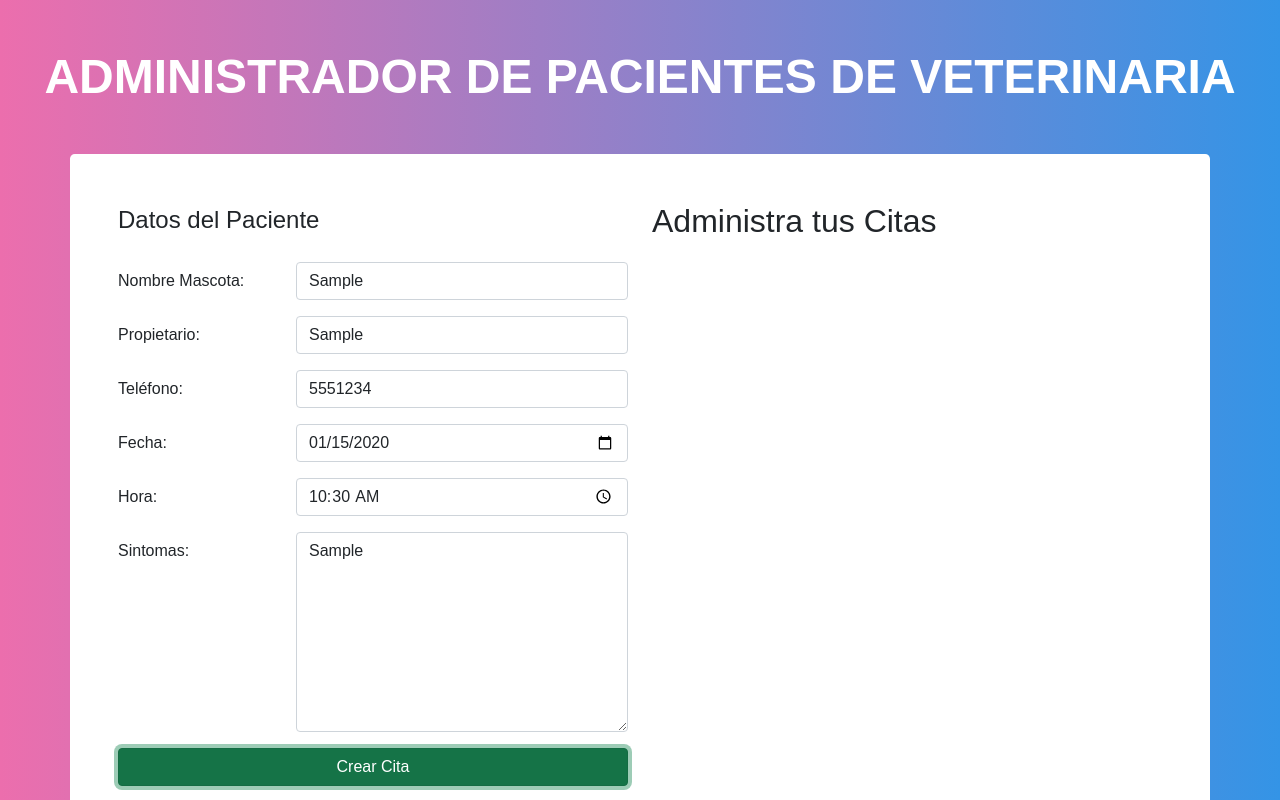
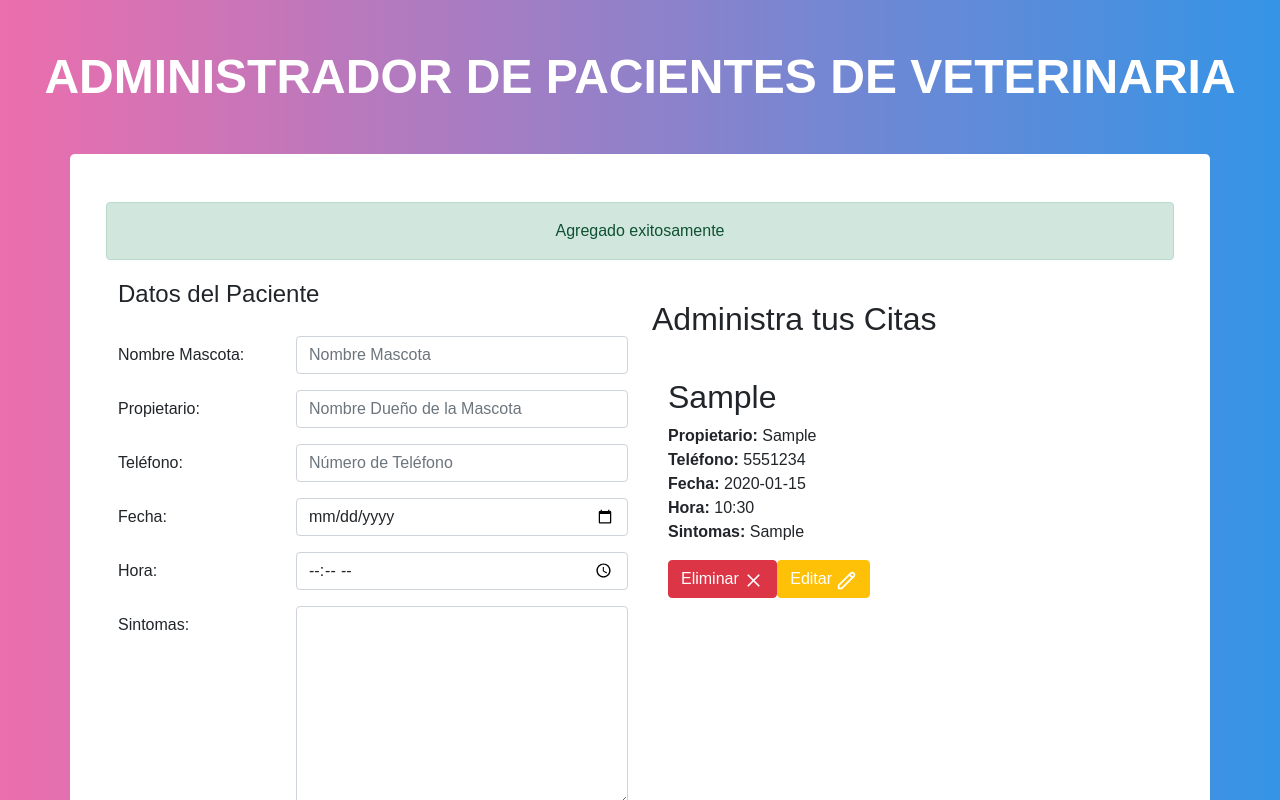
Before and after one commit to vegas29/AdminCitasPWA, a plain HTML site: page index.html in a window 1280 px wide. Both pictures are taken after typing "Sample", "Sample", "5551234", "2020-01-15", "10:30", "Sample" into the empty fields and a click on the button "Crear Cita". Shown: the top 800 px of the page. Drawn offline with nearby package versions, Linux system fonts and the light colour scheme.

Commit message:
Modo Creacion y Edicion Operando

```diff
--- a/index.html
+++ b/index.html
@@ -59,7 +59,7 @@
                 </form>
             </div>
             <div class="col-md-6">
-                <h2 id="administra" class="mb-4">Administra tus Citas</h2>
+                <h2 id="administra" class="mt-4 mb-4">Administra tus Citas</h2>
                 <ul id="citas" class="list-group lista-citas"></ul>
             </div>
         </div> <!--.row-->
--- a/js/app.js
+++ b/js/app.js
@@ -12,16 +12,31 @@ const sintomasInput = document.querySelector('#sintomas');
 const formulario = document.querySelector('#nueva-cita');
 const contenedorCitas = document.querySelector('#citas');
 
+let editando;
+
 class Citas{
     constructor(){
         this.citas = [];
+    }
+
+    agregarCita(cita){
+        this.citas = [...this.citas, cita];
+        console.log(this.citas);
+    }
+
+    eliminarCitas(id){
+        this.citas = this.citas.filter(cita => cita.id !== id);
+    }
+
+    editarCita(citaActualizada){
+        this.citas = this.citas.map(cita => cita.id === citaActualizada.id ? citaActualizada : cita);
     }
 }
 
 class UI{
     imprimirAlerta(mensaje, tipo){
         //Crear el div
-        const divMensaje = document.createElement('div');
+        const divMensaje = document.createElement('DIV');
         divMensaje.classList.add('text-center','alert','d-block', 'col-12');
 
         //Agregar clase en base al tipo de error
@@ -41,6 +56,86 @@ class UI{
         setTimeout(()=>{
           divMensaje.remove();
         },3000);
+    }
+
+    imprimirCitas({citas}){
+
+        this.limpiarHTML();
+
+        citas.forEach(cita=>{
+            const{mascota, propietario, telefono, fecha, hora, sintomas, id} = cita;
+
+            const divCita = document.createElement('DIV');
+            divCita.classList.add('cita', 'p-3');
+            divCita.dataset.id = id;
+
+            const mascotaParrafo = document.createElement('H2');
+            mascotaParrafo.classList.add('card-title', 'font-weight-bolder');
+            mascotaParrafo.textContent = mascota;
+
+            const propietarioParrafo = document.createElement('P');
+            propietarioParrafo.innerHTML = `
+                <span class="font-weight-bolder">Propietario:</span> ${propietario}
+            `;
+
+            const telefonoParrafo = document.createElement('P');
+            telefonoParrafo.innerHTML = `
+                <span class="font-weight-bolder">Teléfono:</span> ${telefono}
+            `;
+
+            const fechaParrafo = document.createElement('P');
+            fechaParrafo.innerHTML = `
+                <span class="font-weight-bolder">Fecha:</span> ${fecha}
+            `;
+
+            const horaParrafo = document.createElement('P');
+            horaParrafo.innerHTML = `
+                <span class="font-weight-bolder">Hora:</span> ${hora}
+            `;
+
+            const sintomasParrafo = document.createElement('P');
+            sintomasParrafo.innerHTML = `
+                <span class="font-weight-bolder">Sintomas:</span> ${sintomas}
+            `;
+
+            //Boton para eliminar esta cita
+            const btnEliminar = document.createElement('button');
+            btnEliminar.classList.add('btn', 'btn-danger', 'mr-2');
+            btnEliminar.innerHTML = `Eliminar <svg xmlns="http://www.w3.org/2000/svg" class="h-6 w-6" fill="none" viewBox="0 0 24 24" stroke="currentColor">
+            <path stroke-linecap="round" stroke-linejoin="round" stroke-width="2" d="M6 18L18 6M6 6l12 12" />
+            </svg>`;
+
+            btnEliminar.onclick = ()=> eliminarCita(id);
+
+            //Boton para editar la cita
+            const btnEditar = document.createElement('button');
+            btnEditar.classList.add('btn', 'btn-warning', 'ml-2', 'text-white');
+            btnEditar.innerHTML = `Editar <svg xmlns="http://www.w3.org/2000/svg" class="h-6 w-6" fill="none" viewBox="0 0 24 24" stroke="currentColor">
+            <path stroke-linecap="round" stroke-linejoin="round" stroke-width="2" d="M15.232 5.232l3.536 3.536m-2.036-5.036a2.5 2.5 0 113.536 3.536L6.5 21.036H3v-3.572L16.732 3.732z" />
+            </svg>`;
+
+            btnEditar.onclick = ()=> cargarEdicion(cita);
+
+
+            //Agregar los parrafos al divCita
+            divCita.appendChild(mascotaParrafo);
+            divCita.appendChild(propietarioParrafo);
+            divCita.appendChild(telefonoParrafo);
+            divCita.appendChild(fechaParrafo);
+            divCita.appendChild(horaParrafo);
+            divCita.appendChild(sintomasParrafo);
+            divCita.appendChild(btnEliminar);
+            divCita.appendChild(btnEditar);
+
+            //Agregar las citas al html
+            contenedorCitas.appendChild(divCita);
+        });
+    }
+
+    limpiarHTML(){
+        while(contenedorCitas.firstChild){
+            contenedorCitas.removeChild(contenedorCitas.firstChild);
+        }
     }
 }
 
@@ -90,6 +185,83 @@ function nuevaCita(e){
         return;
     }
 
-    //Creando una nueva cita
+    if(editando){
+        ui.imprimirAlerta('Editado exitosamente');
+
+        //Pasar el objeto de la cita a edicion
+        adminCitas.editarCita({...citaObj});
+
+        //Regresar el texto del boton a su estado original
+        formulario.querySelector('button[type="submit"]').textContent = 'Crear Cita';
+
+        editando = false;
+    }else{
+        //Generar un id unico
+        citaObj.id = Date.now();
+
+        //Creando una nueva cita
+        adminCitas.agregarCita({...citaObj});
+
+        //Mensaje de agregado correctamente
+        ui.imprimirAlerta('Agregado exitosamente');
+    }
+
+
+
+    //Reiniciando el objeto
+    reiniciarObjeto();
+
+    //Reiniciar el form
+    formulario.reset();
+
+    //Mostrar el html
+    ui.imprimirCitas(adminCitas);
 
 }
+
+function reiniciarObjeto(){
+    citaObj.mascota='';
+    citaObj.propietario='';
+    citaObj.telefono='';
+    citaObj.fecha='';
+    citaObj.hora='';
+    citaObj.sintomas='';
+}
+
+function eliminarCita(id){
+    //Eliminar la cita
+    adminCitas.eliminarCitas(id);
+
+    //Muestre un mensaje
+    ui.imprimirAlerta('La cita se elimino exitosamente');
+
+    //Actualizar citas
+    ui.imprimirCitas(adminCitas);
+}
+
+function cargarEdicion(cita){
+    const{mascota, propietario, telefono, fecha, hora, sintomas, id} = cita;
+
+    //Llenar los inputs
+    mascotaInput.value = mascota;
+    propietarioInput.value = propietario;
+    telefonoInput.value = telefono;
+    fechaInput.value = fecha;
+    horaInput.value = hora;
+    sintomasInput.value = sintomas;
+
+    //Llenar el objeto
+    citaObj.mascota = mascota;
+    citaObj.propietario = propietario;
+    citaObj.telefono = telefono;
+    citaObj.fecha = fecha;
+    citaObj.hora = hora;
+    citaObj.sintomas = sintomas;
+    citaObj.id = id;
+
+    //Cambiar el texto del boton
+
+    formulario.querySelector('button[type="submit"]').textContent = 'Editar';
+
+    editando = true;
+}
```
